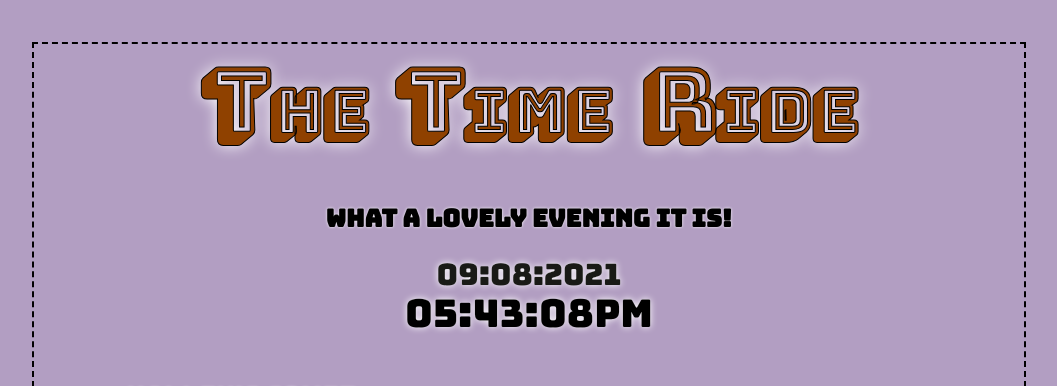
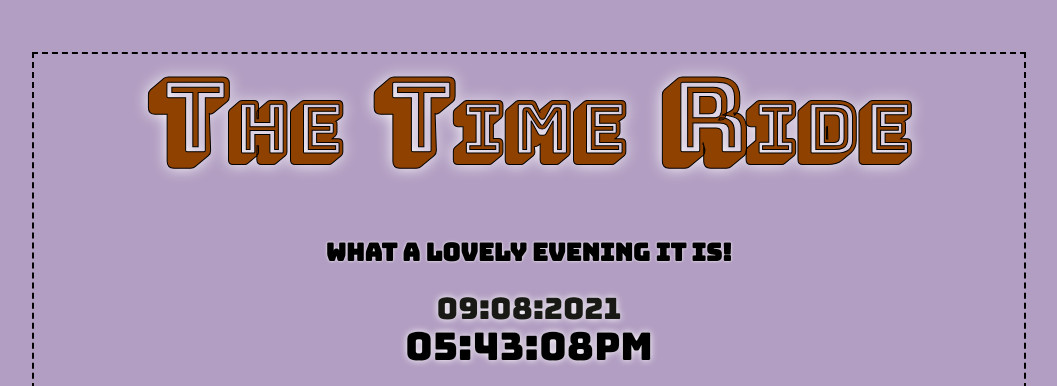
Before and after one commit to i-m-mk/clock, a plain HTML site: page index.html in a window 1280 px wide. Shown: the top 386 px of the page, without its empty margins (111-1168 px from the left). Drawn offline with Linux system fonts and the light colour scheme.

Commit message:
Update CStyle.css

```diff
--- a/CStyle.css
+++ b/CStyle.css
@@ -13,7 +13,7 @@
 
 #heading{
 	min-width: 200px;
-	font: normal small-caps normal 44px/1.0 'Bungee Shade';
+	font: normal small-caps normal 4vw/1.0 'Bungee Shade';
 	color: rgba(143, 65, 0, 1.0);
 	text-shadow: 0px 0px 15px white;
 }
```
